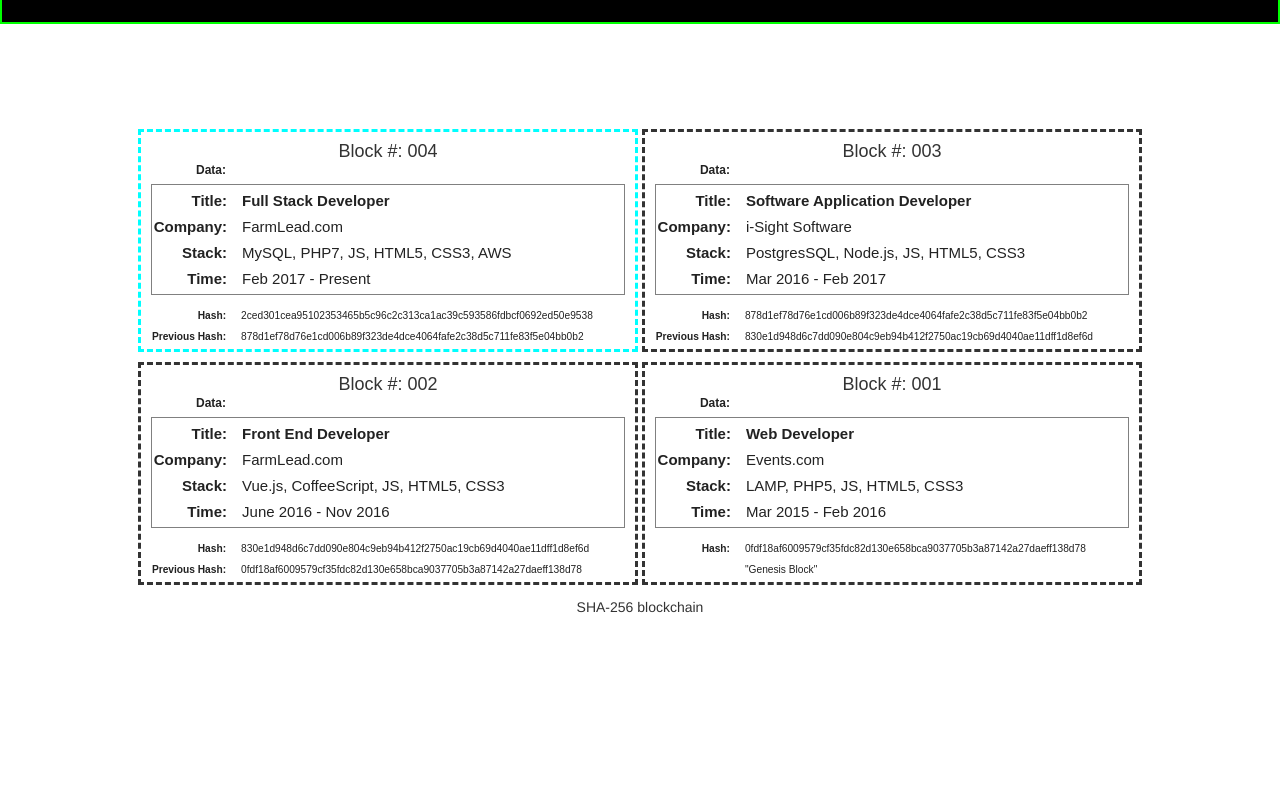
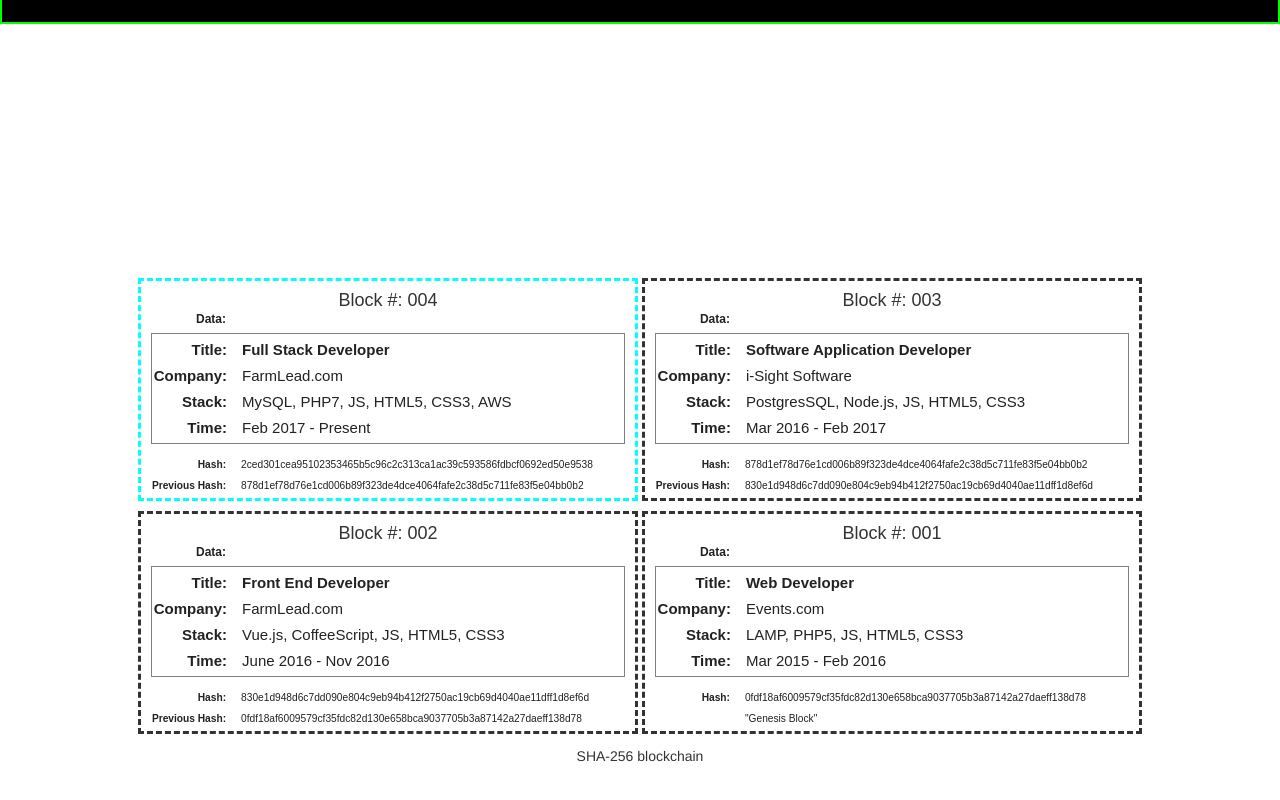
Before and after one commit to dalindev/dalin.dev, a plain HTML site: page index.html in a window 1280 px wide. Shown: the part 1776-2576 px from the top of the page. Drawn offline with nearby package versions, Linux system fonts and the light colour scheme.

Commit message:
page 1 update complete, nov 11th

```diff
--- a/css/main.css
+++ b/css/main.css
@@ -197,9 +197,6 @@
     right: 125px;
     z-index: 9999;
 }
-/* ----------------------
-  particales js
-------------------------*/
 #particles-js {
   position: absolute;
   width: 100vw;
@@ -232,6 +229,13 @@
   position: absolute;
   bottom: 5%;
 }*/
+
+.flx-center {
+  display: flex;
+  align-items: center;
+  justify-content: center;
+}
+
 .latest-block {
   border-color: aqua;
 }
@@ -247,6 +251,7 @@
   box-sizing: border-box;
   line-height: 1;
   min-width: 500px;
+  max-width: 50%;
   text-align: left;
 }
 
--- a/index.html
+++ b/index.html
@@ -131,7 +131,7 @@
             </div>
         </section>
         <div class="parallax-window-half" data-parallax="scroll" data-image-src="img/test-oct.png"></div>
-        <section>
+        <section class="flx-center">
             <div class="text-center">
 
               <!-- Block 4 (SHA-256 blockchain) -->
@@ -183,9 +183,10 @@
                 </div>
               </div>
 
+              <br>
 
               <!-- Block 2 (SHA-256 blockchain) -->
-              <div class="one-block">
+              <div class="one-block" style="">
                 <p class="h4 text-center">Block #: 002</p>
                 <p><label>Data:</label></p>
                 <div class="block-data">
```
